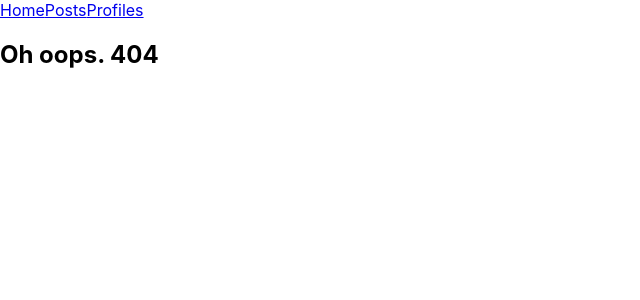
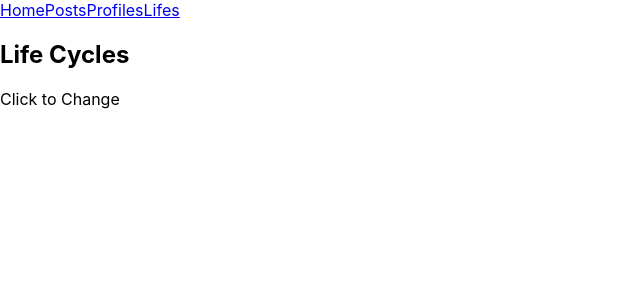
Before and after one commit to sandipkumarpal/The-Complete-react-fullstack-course, a React (Create React App) app in the folder routerlifecycle/: page /lifes in a window 1280 px wide. Before the commit this address had no page. Shown: the top 300 px of the page, without its empty margins (0-640 px from the left). Built offline with nearby package versions, Linux system fonts and the light colour scheme.

Commit message:
Adds React Lifecycles

```diff
--- a/routerlifecycle/src/App.js
+++ b/routerlifecycle/src/App.js
@@ -5,6 +5,7 @@ import Home from './components/Home';
 import Posts from './components/Posts';
 import Profiles from './components/Profiles';
 import PostItem from './components/PostItem';
+import Life from './components/Life';
 
 class App extends Component {
   render() {
@@ -18,11 +19,13 @@ class App extends Component {
               <Link to={{
                 pathname: "/profiles",
               }}>Profiles</Link>
+              <Link to="/lifes">Lifes</Link>
             </header>
             <Switch>
               <Route path="/posts/:id" component={PostItem} />
               <Route path="/profiles" component={Profiles} />
               <Route path="/posts" component={Posts} />
+              <Route path="/lifes" component={Life} />
               <Route path="/" exact component={Home} />
               <Route render={() => <h2>Oh oops. 404</h2>} />
             </Switch>
--- /dev/null
+++ b/routerlifecycle/src/components/Life.jsx
@@ -0,0 +1,54 @@
+import React from 'react';
+
+class Life extends React.Component {
+    state = {
+        title: 'Life Cycles'
+    }
+
+    // Before Render
+    componentWillMount() {
+        console.log('ComponentWillMount Before Render');
+    }
+
+    // Component Update Before render
+    componentWillUpdate() {
+        console.log('componentWillUpdate Before Update Component')
+    }
+
+    // Component of State Update
+    shouldComponentUpdate(nextProps, nextState) {
+        console.log(nextProps);
+        console.log(nextState);
+
+        return true;
+    }
+
+    // Before recived Props
+    componentWillReceiveProps() {
+        console.log('componentWillReceiveProps Recived Props before render');
+    }
+
+
+    // Render JSX
+    render() {
+        console.log(this.props);
+        return (
+            <div>
+                <h2>{this.state.title}</h2>
+                <div onClick={() => this.setState({title: 'Something else'})}>Click to Change</div>
+            </div>
+        )
+    }
+
+    // After Render
+    componentDidMount() {
+        console.log('ComponentDidMount After Render');
+    }
+
+    // Component Update After render
+    componentDidUpdate() {
+        console.log('componentDidUpdate After Update Component')
+    }
+}
+
+export default Life;
```
